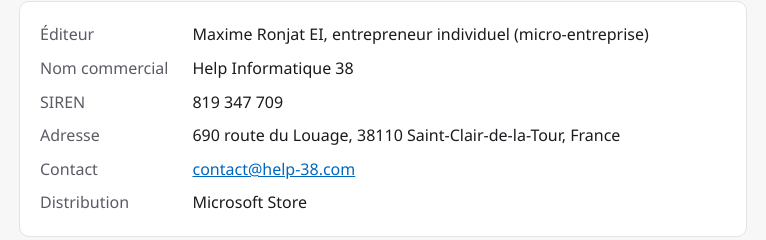
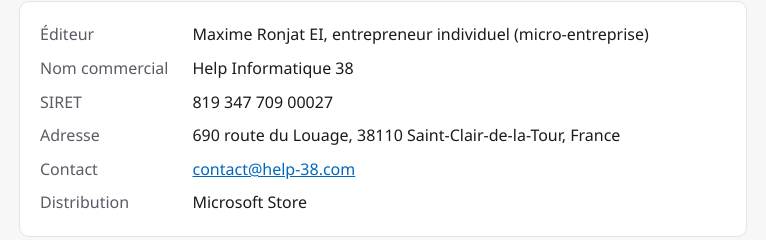
Before and after one commit to MaxR-Sheep/pc-alive, a plain HTML site: page index.html in a window 1280 px wide. Shown: the part 1518-1758 px from the top of the page, 257-1023 px from the left. Drawn offline with Linux system fonts and the light colour scheme.

Commit message:
SIRET complet

```diff
--- a/index.html
+++ b/index.html
@@ -62,7 +62,7 @@
     <dl>
       <dt>Éditeur</dt><dd>Maxime Ronjat EI, entrepreneur individuel (micro-entreprise)</dd>
       <dt>Nom commercial</dt><dd>Help Informatique 38</dd>
-      <dt>SIREN</dt><dd>819 347 709</dd>
+      <dt>SIRET</dt><dd>819 347 709 00027</dd>
       <dt>Adresse</dt><dd>690 route du Louage, 38110 Saint-Clair-de-la-Tour, France</dd>
       <dt>Contact</dt><dd><a href="mailto:contact@help-38.com">contact@help-38.com</a></dd>
       <dt>Distribution</dt><dd>Microsoft Store</dd>
```
